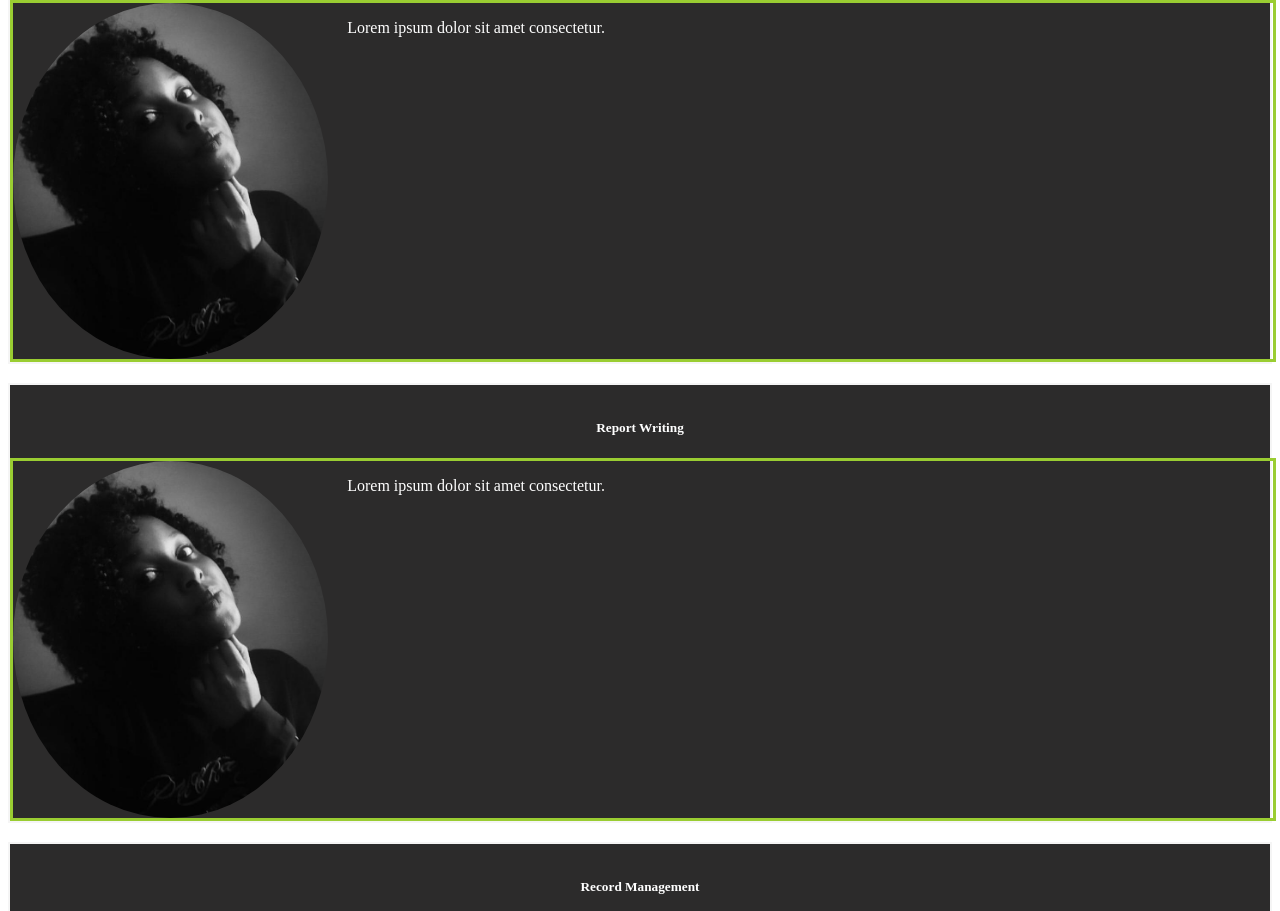
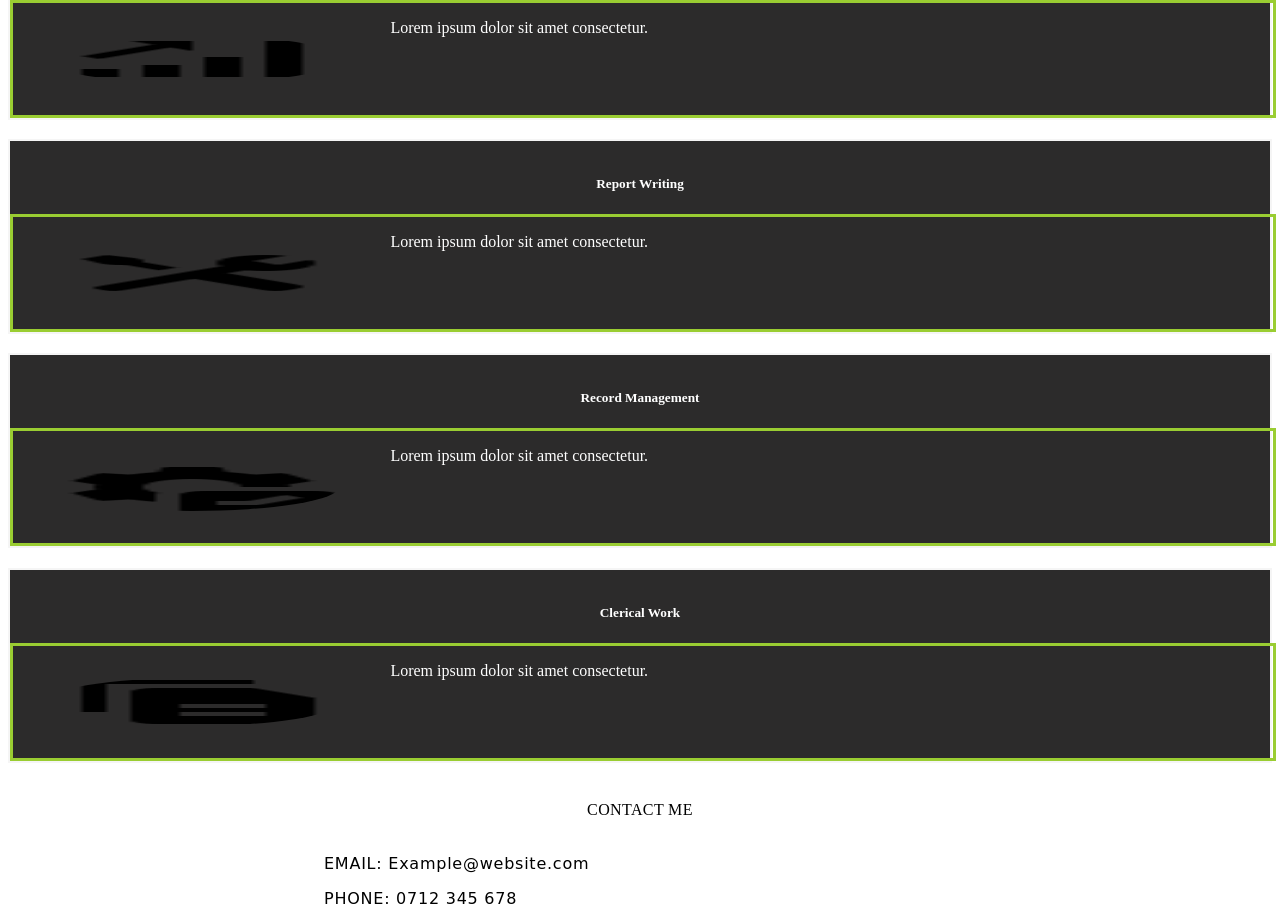
Before and after one commit to K-Jay9/portfolio-1, a plain HTML site: page index.html in a window 1280 px wide. Shown: the part 1045-1956 px from the top of the page. Drawn offline with Linux system fonts and the light colour scheme.

Commit message:
new service images

```diff
--- a/index.html
+++ b/index.html
@@ -40,28 +40,28 @@
         <div class="card">
             <h5>Data Entry</h5>
             <div class="serve">
-                <img class="serve-photo" src="images/porftolio.jpeg" alt="alter">
+                <img class="serve-photo" src="images/data.png" alt="alter">
                 <p>Lorem ipsum dolor sit amet consectetur.</p>
             </div>
         </div>
         <div class="card">
             <h5>Report Writing</h5>
             <div class="serve">
-                <img class="serve-photo" src="images/porftolio.jpeg" alt="alter">
+                <img class="serve-photo" src="images/report.png" alt="alter">
                 <p>Lorem ipsum dolor sit amet consectetur.</p>
             </div>
         </div>
         <div class="card">
             <h5>Record Management</h5>
             <div class="serve">
-                <img class="serve-photo" src="images/porftolio.jpeg" alt="alter">
+                <img class="serve-photo" src="images/records.png" alt="alter">
                 <p>Lorem ipsum dolor sit amet consectetur.</p>
             </div>
         </div>
         <div class="card">
             <h5>Clerical Work</h5>
             <div class="serve">
-                <img class="serve-photo" src="images/porftolio.jpeg" alt="alter">
+                <img class="serve-photo" src="images/clerical.png" alt="alter">
                 <p>Lorem ipsum dolor sit amet consectetur.</p>
             </div>
         </div>
--- a/style.css
+++ b/style.css
@@ -71,6 +71,9 @@
     }
     .serve-photo{
         border-radius: 100%;
+        background-color: transparent;
+        height: 3rem;
+        padding: 2rem;
 
         width: 25%;
     }
```
Also changed, not shown: images/FB Blue.jpg (deleted), images/Insta color.jpg (deleted), images/Twitter Blue.jpg (deleted), images/Whatsapp color.jpg (deleted), images/clerical.png (added), images/data.png (added), images/records.png (added), images/report.png (added).
